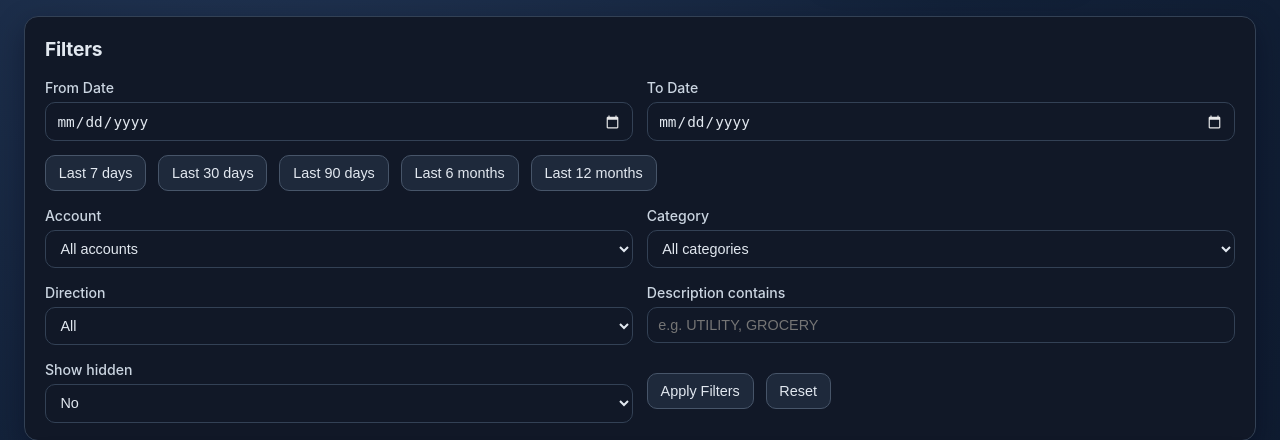
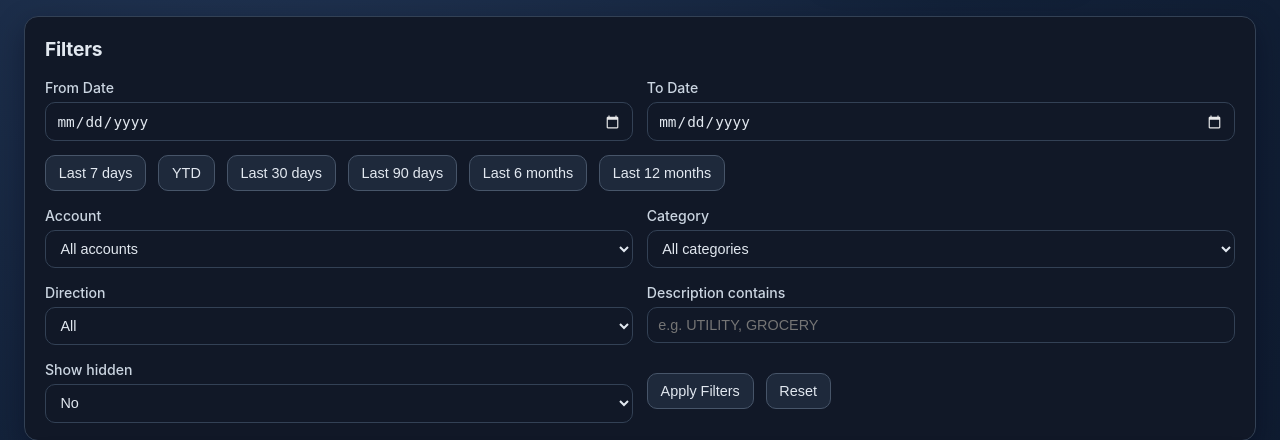
Before and after one commit to GabrielJean/FinGlass, a Django app: page /chequing in a window 1280 px wide. Shown: the part 111-551 px from the top of the page. Run offline with Django 5.2, Linux system fonts and the light colour scheme; the visitor is signed in with stand-in values (Sample User, id 1); data that the repository does not hold is empty.

Commit message:
feat: add YTD quick date filter button for chequing and credit card transaction views

```diff
--- a/static/common.js
+++ b/static/common.js
@@ -444,6 +444,9 @@
     if (range === "7d") {
       return addDays(endDate, -6);
     }
+    if (range === "ytd") {
+      return new Date(endDate.getFullYear(), 0, 1);
+    }
     if (range === "30d") {
       return addDays(endDate, -29);
     }
--- a/templates/chequing.html
+++ b/templates/chequing.html
@@ -149,6 +149,7 @@
           </label>
           <div class="row span-2" data-quick-date-buttons>
             <button type="button" class="btn-secondary" data-quick-date-range="7d">Last 7 days</button>
+            <button type="button" class="btn-secondary" data-quick-date-range="ytd">YTD</button>
             <button type="button" class="btn-secondary" data-quick-date-range="30d">Last 30 days</button>
             <button type="button" class="btn-secondary" data-quick-date-range="90d">Last 90 days</button>
             <button type="button" class="btn-secondary" data-quick-date-range="6m">Last 6 months</button>
--- a/templates/credit_card.html
+++ b/templates/credit_card.html
@@ -169,6 +169,7 @@
           </label>
           <div class="row span-2" data-quick-date-buttons>
             <button type="button" class="btn-secondary" data-quick-date-range="7d">Last 7 days</button>
+            <button type="button" class="btn-secondary" data-quick-date-range="ytd">YTD</button>
             <button type="button" class="btn-secondary" data-quick-date-range="30d">Last 30 days</button>
             <button type="button" class="btn-secondary" data-quick-date-range="90d">Last 90 days</button>
             <button type="button" class="btn-secondary" data-quick-date-range="6m">Last 6 months</button>
```
